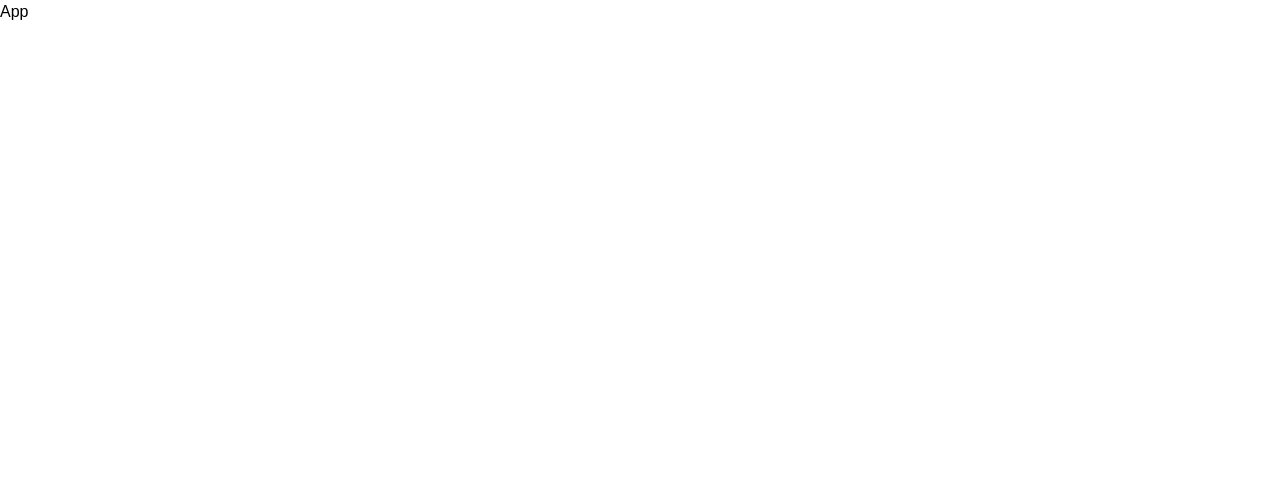
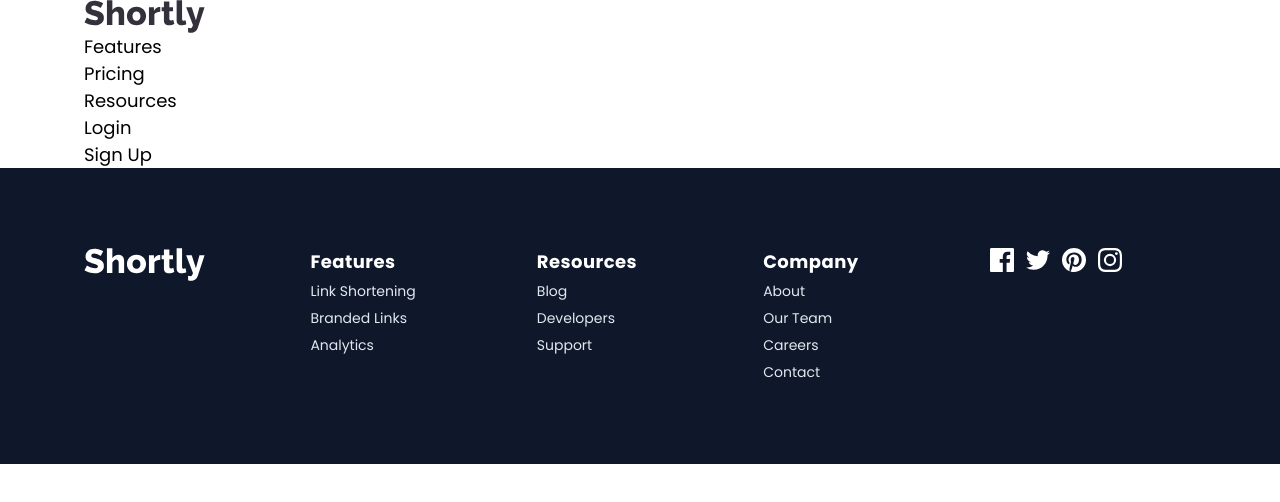
Before and after one commit to dilarauluturhan/shortly, a JavaScript app: page / in a window 1280 px wide. Shown: the top 502 px of the page. Built offline with nearby package versions, Linux system fonts and the light colour scheme; the HTML template or start-up script is replaced by a standard one.

Commit message:
feat: add footer

```diff
--- a/src/App.js
+++ b/src/App.js
@@ -1,7 +1,11 @@
-import React from 'react'
+import Footer from './components/Footer';
+import Header from './components/Header';
 
 export default function App() {
   return (
-    <div>App</div>
+    <>
+      <Header />
+      <Footer />
+    </>
   )
 };
--- /dev/null
+++ b/src/components/Advanced.js
@@ -0,0 +1,7 @@
+import React from 'react';
+
+export default function Advanced() {
+  return (
+    <div>Advanced</div>
+  )
+};
--- /dev/null
+++ b/src/components/Boost.js
@@ -0,0 +1,7 @@
+import React from 'react';
+
+export default function Boost() {
+  return (
+    <div>Boost</div>
+  )
+};
--- /dev/null
+++ b/src/components/Footer.js
@@ -0,0 +1,53 @@
+import facebook from '../images/icon-facebook.svg';
+import twitter from '../images/icon-twitter.svg';
+import pinterest from '../images/icon-pinterest.svg';
+import instagram from '../images/icon-instagram.svg';
+import logo from '../images/logo-footer.svg';
+
+export default function Footer() {
+  return (
+    <>
+      <footer className='bg-slate-900 py-10 lg:py-20'>
+        <div className='max-width grid grid-cols-1 gap-5 md:grid-cols-3 lg:grid-cols-5'>
+          <article>
+            <img src={logo} alt='logo' />
+          </article>
+          <article>
+            <h3 className='text-white text-lg font-bold tracking-wide'>Features</h3>
+            <ul>
+              <li><button className='text-slate-200 text-sm mt-1'>Link Shortening</button></li>
+              <li><button className='text-slate-200 text-sm mt-1'>Branded Links</button></li>
+              <li><button className='text-slate-200 text-sm mt-1'>Analytics</button></li>
+            </ul>
+          </article>
+          <article>
+            <h3 className='text-white text-lg font-bold tracking-wide'>Resources</h3>
+            <ul>
+              <li><button className='text-slate-200 text-sm mt-1'>Blog</button></li>
+              <li><button className='text-slate-200 text-sm mt-1'>Developers</button></li>
+              <li><button className='text-slate-200 text-sm mt-1'>Support</button></li>
+            </ul>
+          </article>
+          <article>
+            <h3 className='text-white text-lg font-bold tracking-wide'>Company</h3>
+            <ul>
+              <li><button className='text-slate-200 text-sm mt-1'>About</button></li>
+              <li><button className='text-slate-200 text-sm mt-1'>Our Team</button></li>
+              <li><button className='text-slate-200 text-sm mt-1'>Careers</button></li>
+              <li><button className='text-slate-200 text-sm mt-1'>Contact</button></li>
+            </ul>
+          </article>
+
+          <article>
+            <ul className='flex items-center gap-3'>
+              <li><img src={facebook} alt='facebook' /></li>
+              <li><img src={twitter} alt='twitter' /></li>
+              <li><img src={pinterest} alt='pinterest' /></li>
+              <li><img src={instagram} alt='instagram' /></li>
+            </ul>
+          </article>
+        </div>
+      </footer>
+    </>
+  )
+};
--- /dev/null
+++ b/src/components/Header.js
@@ -0,0 +1,26 @@
+import logo from '../images/logo.svg';
+
+export default function Header() {
+  return (
+    <>
+      <header className='header max-width'>
+        <div>
+          <img src={logo} alt='' />
+          <nav>
+            <ul>
+              <li><button>Features</button></li>
+              <li><button>Pricing</button></li>
+              <li><button>Resources</button></li>
+            </ul>
+          </nav>
+        </div>
+        <div>
+          <ul>
+            <li><button>Login</button></li>
+            <li><button className='btn-cta'>Sign Up</button></li>
+          </ul>
+        </div>
+      </header>
+    </>
+  )
+};
--- /dev/null
+++ b/src/components/Shortener.js
@@ -0,0 +1,7 @@
+import React from 'react';
+
+export default function Shortener() {
+  return (
+    <div>Shortener</div>
+  )
+};
--- /dev/null
+++ b/src/components/Showcase.js
@@ -0,0 +1,7 @@
+import React from 'react';
+
+export default function Showcase() {
+  return (
+    <div>Showcase</div>
+  )
+};
--- a/src/index.css
+++ b/src/index.css
@@ -1,8 +1,27 @@
+@import url('https://fonts.googleapis.com/css2?family=Poppins:wght@200;300;400;500;600;700&display=swap');
+
 @tailwind base;
 @tailwind components;
 @tailwind utilities;
-@import url('https://fonts.googleapis.com/css2?family=Poppins:wght@200;300;400;500;600;700&display=swap');
 
 body {
     font-family: 'Poppins', sans-serif;
+    font-size: 18px;
 }
+
+img {
+    max-width: 100%;
+}
+
+ul,
+li {
+    list-style-type: none;
+}
+
+p {
+    line-height: 1.6;
+}
+
+.max-width{
+    @apply px-5 lg:max-w-5xl lg:mx-auto xl:max-w-6xl 2xl:px-0;
+}
```
Also changed, not shown: src/images/logo-footer.svg (added), 1 other file (tests, documents, lock files or other folders).
